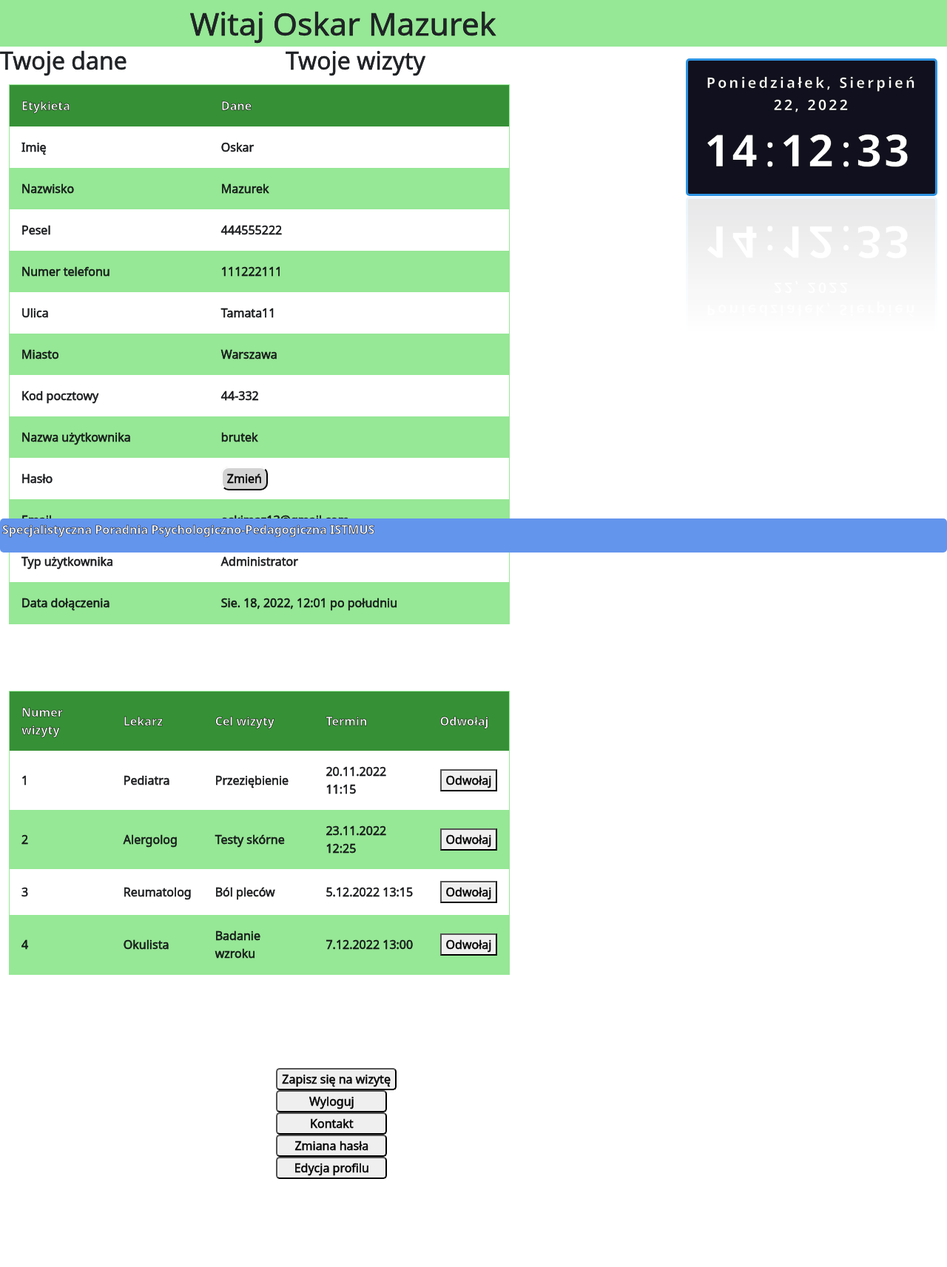
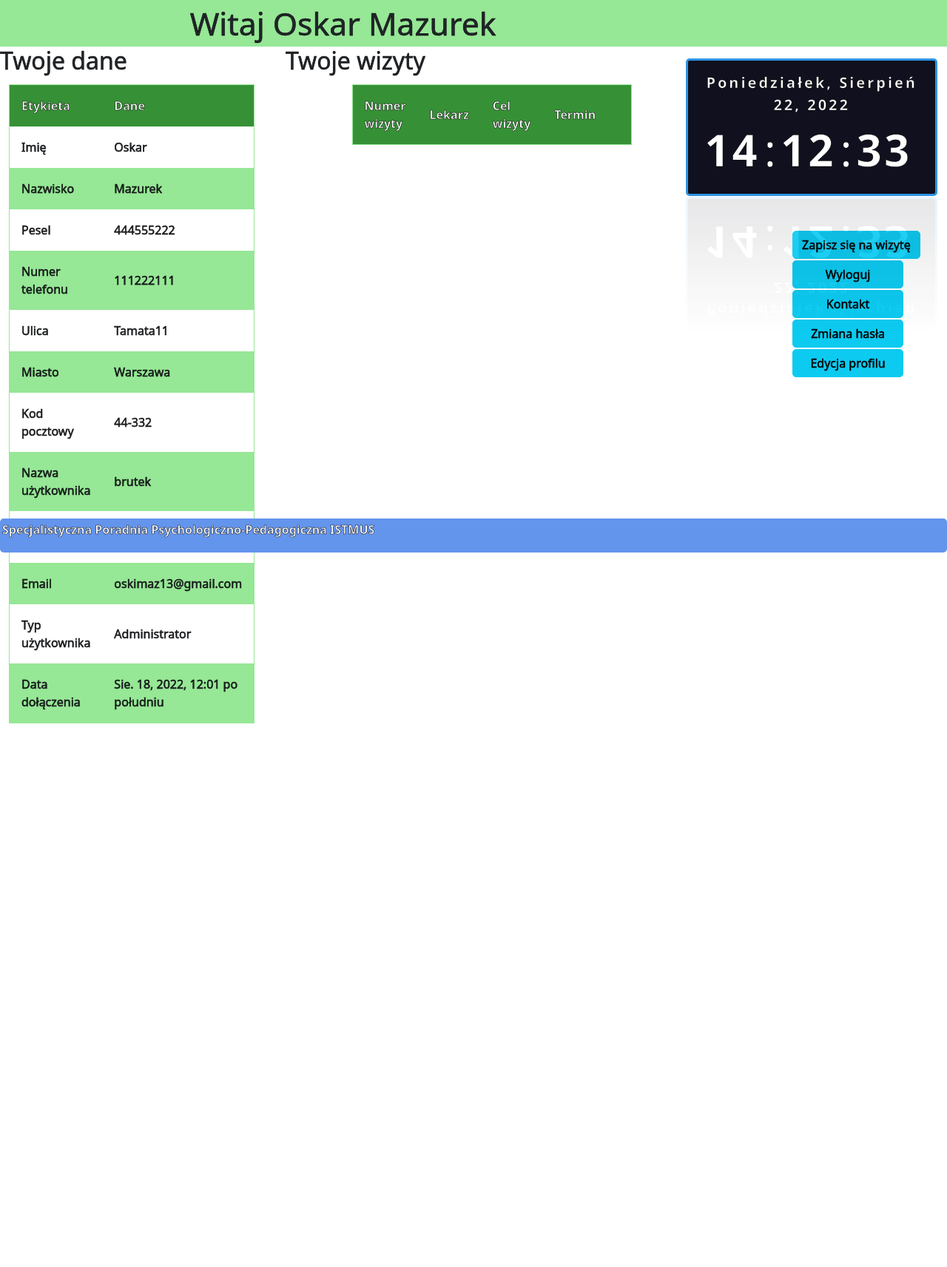
Before and after one commit to Oskar-Mazurek/AplikacjaWDjango, a Django app: page /profil/ in a window 1280 px wide. Shown: the part 53-1766 px from the top of the page at 74% size. After the commit the page ends 1031 px from the top, so only its background shows below. Run offline with Django 3.2, Linux system fonts and the light colour scheme; a user stored in the database is signed in; data comes from the database, SQL or seed files in the repository; both versions use the stored data as it was after the commit; lists and menus that the app fills with data are empty; some libraries are stand-ins or nearby versions.

Commit message:
Commit 22 sierpnia
Style dla dodaj wizytę,
Wykaz wizyt,
Ulepszenie ustalania terminu w panelu administatora,
Odwoływanie wizyt

```diff
--- a/PycharmProjects/djangoProject/Przychodnia/models.py
+++ b/PycharmProjects/djangoProject/Przychodnia/models.py
@@ -41,9 +41,9 @@
 
     def __str__(self):
         if (self.taken == 1):
-            return "Termin: " + str(self.date) + " Zajęty"
+            return "ID:" + str(self.pk) + " Termin: " + str(self.date) + " Zajęty"
         if (self.taken == 0):
-            return "Termin: " + str(self.date) + " Wolny"
+            return "ID:" + str(self.pk) + " Termin: " + str(self.date) + " Wolny"
 
 
 class Visit(models.Model):
@@ -52,9 +52,9 @@
     term = models.OneToOneField(Term, on_delete=models.CASCADE)
 
     def __str__(self):
-        return f"Pacjent: {self.patient.name} {self.patient.surname} " \
-               f"Lekarz: {self.term.doctor.name} {self.term.doctor.surname}  " \
-               f"Data: {self.term.date}"
+        return "ID:" + str(self.pk) + f" Pacjent: {self.patient.name} {self.patient.surname} " \
+                                      f"Lekarz: {self.term.doctor.name} {self.term.doctor.surname}  " \
+                                      f"Data: {self.term.date}"
 
 
 class Specialization(models.Model):
--- a/PycharmProjects/djangoProject/Przychodnia/static/styles/style.css
+++ b/PycharmProjects/djangoProject/Przychodnia/static/styles/style.css
@@ -337,6 +337,12 @@
         width: 100vw;
         height: 100vh;
     }
+    .datetime{
+        display: none;
+    }
+    #header{
+        margin-top: 114px;
+    }
 }
 
 .button {
@@ -415,3 +421,15 @@
     padding: 0 5px;
     border-radius: 3px;
 }
+
+textarea {
+    border-radius: 5px;
+    width: 100%;
+    height: 10vh;
+    padding: 12px 20px;
+    box-sizing: border-box;
+    border: 2px solid #ccc;
+    background-color: #f8f8f8;
+    font-size: 16px;
+    resize: none;
+}
--- a/PycharmProjects/djangoProject/Przychodnia/urls.py
+++ b/PycharmProjects/djangoProject/Przychodnia/urls.py
@@ -6,10 +6,12 @@
     path('', views.homepage, name='homepage'),
     path('oPrzychodni/', views.about, name='about'),
     path('kontakt/', views.contact, name='contact'),
+    path('profil/odwolajWizytę/<int:visitId>/', views.cancelVisit, name='cancelVisit'),
     path('profil/', views.profile, name='profile'),
     path('wykazPacjentow/', views.patientsList, name='patientsList'),
     path('spisSpecjalizacji/', views.doctorsList, name='doctorsList'),
-    path('spisSpecjalizacji/dostepneTerminy/<str:specialization>/', views.showAvailableTerms, name='showAvailableTerms'),
+    path('spisSpecjalizacji/dostepneTerminy/<str:specialization>/', views.showAvailableTerms,
+         name='showAvailableTerms'),
     path('spisSpecjalizacji/dostepneTerminy/zapiszSieNaWizyte/<int:termId>/', views.makeVisit, name='makeVisit'),
 
     # auth
--- a/PycharmProjects/djangoProject/Przychodnia/views.py
+++ b/PycharmProjects/djangoProject/Przychodnia/views.py
@@ -91,7 +91,10 @@
 def profile(request):
     user = get_object_or_404(User, pk=request.user.id)
     customer = get_object_or_404(Customer, user=user)
-    return render(request, 'profile.html', {'user': user, 'customer': customer})
+    today = date.today()
+    visits = Visit.objects.filter(patient=customer, term__date__gte=today).order_by('term__date')
+    # specDoctors = SpecializationDoctor.objects.filter() brakuje specjalizacji
+    return render(request, 'profile.html', {'user': user, 'customer': customer, 'visits': visits})
 
 
 @login_required
@@ -172,3 +175,21 @@
         else:
             messages.error(request, 'Popraw błędy w formularzu!')
     return render(request, ' editProfile.html', {'form': editProfileForm})
+
+
+def cancelVisit(request, visitId):
+    visit = get_object_or_404(Visit, pk=visitId)
+    termID = visit.term.pk
+    term = get_object_or_404(Term, pk=termID)
+    doctorID = term.doctor.pk
+    doctor = get_object_or_404(Customer, pk=doctorID)
+    # specDoc = get_object_or_404(SpecializationDoctor, doctor=doctor)
+    # jak wypisać specjalizację lekarza dla określonej wizyty
+    if request.method == 'POST':
+        term.taken = False
+        term.save()
+        visit.delete()
+        messages.success(request, 'Usunięto wizytę' + str(visitId))
+        return redirect('profile')
+    return render(request, 'cancelVisit.html', {'visit': visit})
+    # return render(request, 'cancelVisit.html', {'visit': visit, 'specDoc': specDoc})
--- a/PycharmProjects/djangoProject/templates/changePassword.html
+++ b/PycharmProjects/djangoProject/templates/changePassword.html
@@ -9,7 +9,10 @@
             <form method="post" action="{% url 'changePassword' %}">
                 {% csrf_token %}
                 {{ form|bootstrap }}
-                <button style="border-radius: 5px;margin-top: 2px" type="submit">Zapisz zmianę</button>
+                <button style="margin-top: 2px; color: black" class="btn btn-success" type="submit">Zapisz zmianę</button>
+                <a href="{% url 'profile' %}">
+                    <button type="button" style="margin-top: 2px; color: black" class="btn btn-info">Wróć</button>
+                </a>
             </form>
         </div>
     </div>
--- a/PycharmProjects/djangoProject/templates/profile.html
+++ b/PycharmProjects/djangoProject/templates/profile.html
@@ -9,7 +9,34 @@
         <h2>Twoje dane</h2>
         <h2 style="margin-right:38%">Twoje wizyty</h2>
     </div>
-
+    <aside style="float: right; margin-right: -340px; margin-top: 186px">
+        <a style="text-decoration: none;" id="a" href="{% url 'doctorsList' %}">
+            <button class="btn btn-info" style="margin-left: 40%; margin-top: 5%; border-radius: 5px"
+                    onclick="zapisNaWizyte()">
+                Zapisz się na wizytę
+            </button>
+        </a>
+        <a id="a" href="{% url 'logout' %}">
+            <button class="btn btn-info" style="margin-left: 40%; width: 150.15px;  border-radius: 5px; margin-top: 2px"
+                    onclick="logout()">Wyloguj
+            </button>
+        </a>
+        <div style="margin-left: 40%;"><a id="a" href="{% url 'contact' %}">
+            <button class="btn btn-info" style=" width: 150.15px;  border-radius: 5px; margin-top: 2px" type="button">
+                Kontakt
+            </button>
+        </a></div>
+        <div style="margin-left: 40%;"><a href="{% url 'changePassword' %}">
+            <button class="btn btn-info" style=" width: 150.15px;  border-radius: 5px; margin-top: 2px" type="button">
+                Zmiana hasła
+            </button>
+        </a></div>
+        <div style="margin-left: 40%;"><a href="{% url 'editProfile' %}">
+            <button class="btn btn-info" style=" width: 150.15px;  border-radius: 5px; margin-top: 2px" type="button">
+                Edycja profilu
+            </button>
+        </a></div>
+    </aside>
     <div class="row" style="margin-bottom: 10px">
         <div class="column">
             <table>
@@ -51,7 +78,7 @@
                 </tr>
                 <tr>
                     <td>Hasło</td>
-                    <td><a id="btn" href="{% url 'changePassword' %}">Zmień</a>
+                    <td><a class="btn btn-info" href="{% url 'changePassword' %}">Zmień</a>
                     </td>
                 </tr>
                 <tr>
@@ -75,63 +102,25 @@
                     <th>Lekarz</th>
                     <th>Cel wizyty</th>
                     <th>Termin</th>
-                    <th>Odwołaj</th>
+                    <th></th>
                 </tr>
-                <tr>
-                    <td>1</td>
-                    <td>Pediatra</td>
-                    <td>Przeziębienie</td>
-                    <td>20.11.2022 11:15</td>
-                    <td>
-                        <button>Odwołaj</button>
-                    </td>
-                </tr>
-                <tr>
-                    <td>2</td>
-                    <td>Alergolog</td>
-                    <td>Testy skórne</td>
-                    <td>23.11.2022 12:25</td>
-                    <td>
-                        <button>Odwołaj</button>
-                    </td>
-                </tr>
-                <tr>
-                    <td>3</td>
-                    <td>Reumatolog</td>
-                    <td>Ból pleców</td>
-                    <td>5.12.2022 13:15</td>
-                    <td>
-                        <button>Odwołaj</button>
-                    </td>
-                </tr>
-                <tr>
-                    <td>4</td>
-                    <td>Okulista</td>
-                    <td>Badanie wzroku</td>
-                    <td>7.12.2022 13:00</td>
-                    <td>
-                        <button>Odwołaj</button>
-                    </td>
-                </tr>
+                {% for visit in visits %}
+                    <tr>
+                        <td>{{ forloop.counter }}</td>
+                        <td>{{ visit.term.doctor.name }} {{ visit.term.doctor.surname }}
+                            {#                            specjalizacja#}</td>
+                        <td>{{ visit.purpose }}</td>
+                        <td>{{ visit.term.date }}</td>
+                        <td>
+                            <a href="{% url 'cancelVisit' visit.pk %}">
+                                <button class="btn btn-danger" style="color: black">Odwołaj</button>
+                            </a>
+                        </td>
+                    </tr>
+                {% endfor %}
+
             </table>
-            <a style="text-decoration: none;" id="a" href="{% url 'doctorsList' %}">
-                <button style="margin-left: 40%; margin-top: 5%; border-radius: 5px" onclick="zapisNaWizyte()">
-                    Zapisz się na wizytę
-                </button>
-            </a>
-            <a id="a" href="{% url 'logout' %}">
-                <button style="margin-left: 40%; width: 150.15px;  border-radius: 5px" onclick="logout()">Wyloguj
-                </button>
-            </a>
-            <div style="margin-left: 40%;"><a id="a" href="{% url 'contact' %}">
-                <button style=" width: 150.15px;  border-radius: 5px" type="button">Kontakt</button>
-            </a></div>
-            <div style="margin-left: 40%;"><a href="{% url 'changePassword' %}">
-                <button style=" width: 150.15px;  border-radius: 5px" type="button">Zmiana hasła</button>
-            </a></div>
-            <div style="margin-left: 40%;"><a href="{% url 'editProfile' %}">
-                <button style=" width: 150.15px;  border-radius: 5px" type="button">Edycja profilu</button>
-            </a></div>
+
         </div>
     </div>
     <br>
--- a/PycharmProjects/djangoProject/templates/registration/login.html
+++ b/PycharmProjects/djangoProject/templates/registration/login.html
@@ -9,10 +9,11 @@
             <form method="post" action="{% url 'login' %}">
                 {% csrf_token %}
                 {{ authenticationForm|bootstrap }}
-                <button style="margin-top: 1%; border-radius: 5px" type="submit">Zaloguj</button>
+                <button style="margin-top: 1%; border-radius: 5px; color: black" class="btn btn-success" type="submit">Zaloguj
+                </button>
                 <p style="margin-top: 10px">
                     Nie masz konta?
-                    <a id="link" href="{% url 'register' %}">Rejestracja</a>
+                    <a href="{% url 'register' %}" class="btn btn-info">Rejestracja</a>
                     {#                <a id="link" href="{% url 'password_reset' %}">Zmiana hasła</a>#}
                 </p>
             </form>
--- a/PycharmProjects/djangoProject/templates/registration/register.html
+++ b/PycharmProjects/djangoProject/templates/registration/register.html
@@ -11,12 +11,12 @@
                 {{ customerForm|bootstrap }}
                 {% csrf_token %}
                 {#                ValidateEmail();#}
-                <button type="submit" style="border-radius: 5px; margin-top: 5px"
+                <button type="submit" style="margin-top: 5px; color: black" class="btn btn-success"
                         onclick="EqualPasswords()">Zarejestruj
                 </button>
                 <p>
                     Masz ju&#380; konto?
-                    <a id="link" href="{% url 'login' %}">Logowanie</a>
+                    <a href="{% url 'login' %}" class="btn btn-info">Logowanie</a>
                 </p>
             </form>
         </div>
```
Also changed, not shown: PycharmProjects/djangoProject/Przychodnia/admin.py (+8 -2 lines), PycharmProjects/djangoProject/Przychodnia/forms.py (+10 -2 lines), PycharmProjects/djangoProject/templates/ editProfile.html (+6 -3 lines), PycharmProjects/djangoProject/templates/cancelVisit.html (added, +24 -0 lines), PycharmProjects/djangoProject/templates/makeVisit.html (+13 -6 lines), PycharmProjects/djangoProject/db.sqlite3.
